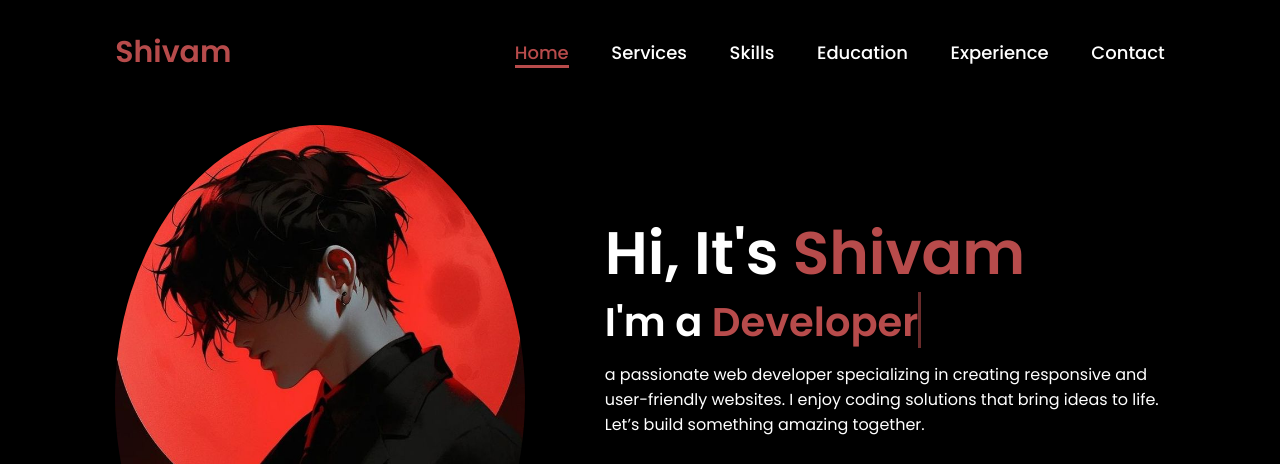
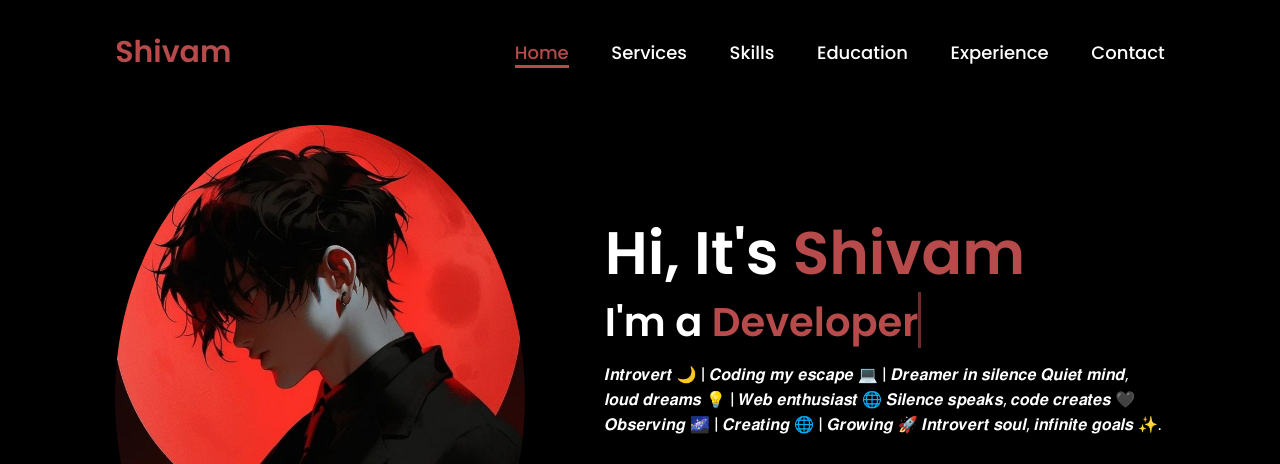
Before and after one commit to Shivamop8/shivam, a plain HTML site: page index.html in a window 1280 px wide. Shown: the top 464 px of the page. Drawn offline with Linux system fonts and the light colour scheme.

Commit message:
index.html

```diff
--- a/index.html
+++ b/index.html
@@ -28,7 +28,11 @@
         <div class="home-content">
             <h1>Hi, It's <span>Shivam</span></h1>
             <h3 class="typing-text">I'm a <span></span></h3>
-            <p> a passionate web developer specializing in creating responsive and user-friendly websites. I enjoy coding solutions that bring ideas to life. Let’s build something amazing together.</p>
+            <p> 𝑰𝒏𝒕𝒓𝒐𝒗𝒆𝒓𝒕 🌙 | 𝑪𝒐𝒅𝒊𝒏𝒈 𝒎𝒚 𝒆𝒔𝒄𝒂𝒑𝒆 💻 | 𝑫𝒓𝒆𝒂𝒎𝒆𝒓 𝒊𝒏 𝒔𝒊𝒍𝒆𝒏𝒄𝒆
+ 𝑸𝒖𝒊𝒆𝒕 𝒎𝒊𝒏𝒅, 𝒍𝒐𝒖𝒅 𝒅𝒓𝒆𝒂𝒎𝒔 💡 | 𝑾𝒆𝒃 𝒆𝒏𝒕𝒉𝒖𝒔𝒊𝒂𝒔𝒕 🌐
+ 𝑺𝒊𝒍𝒆𝒏𝒄𝒆 𝒔𝒑𝒆𝒂𝒌𝒔, 𝒄𝒐𝒅𝒆 𝒄𝒓𝒆𝒂𝒕𝒆𝒔 🖤
+ 𝑶𝒃𝒔𝒆𝒓𝒗𝒊𝒏𝒈 🌌 | 𝑪𝒓𝒆𝒂𝒕𝒊𝒏𝒈 🌐 | 𝑮𝒓𝒐𝒘𝒊𝒏𝒈 🚀
+ 𝑰𝒏𝒕𝒓𝒐𝒗𝒆𝒓𝒕 𝒔𝒐𝒖𝒍, 𝒊𝒏𝒇𝒊𝒏𝒊𝒕𝒆 𝒈𝒐𝒂𝒍𝒔 ✨.</p>
             <div class="social-icons">
                 <a href="#"><i class="fa-brands fa-linkedin"></i></a>
                 <a href="#"><i class="fa-brands fa-github"></i></a>
```
